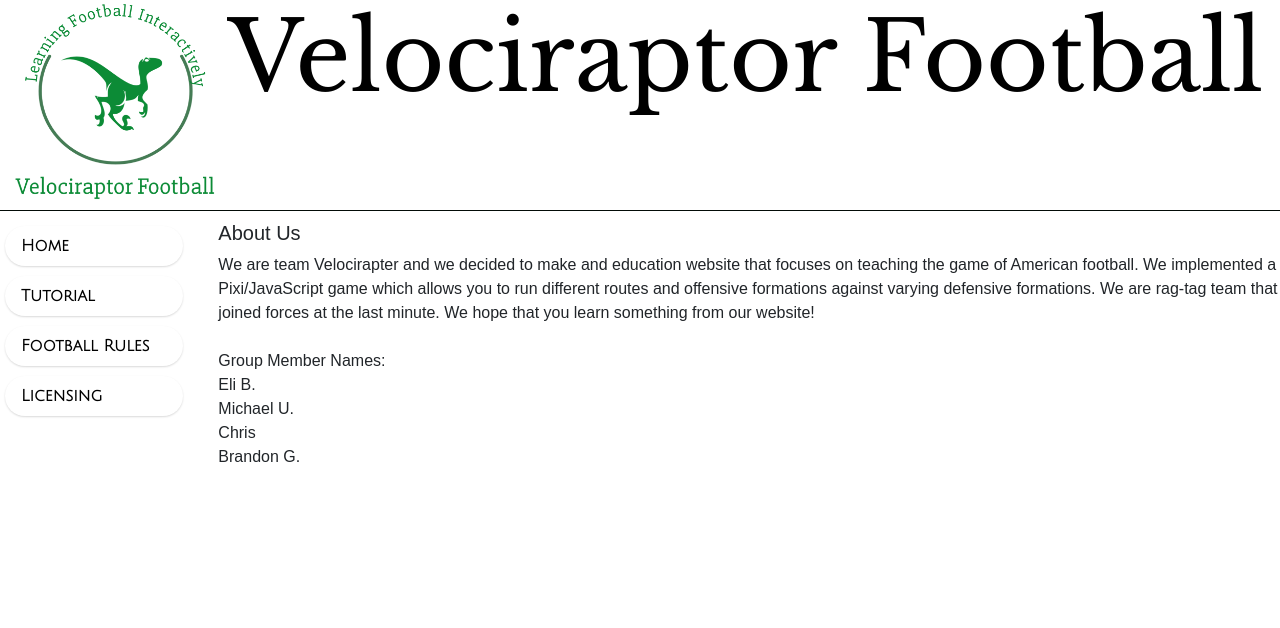
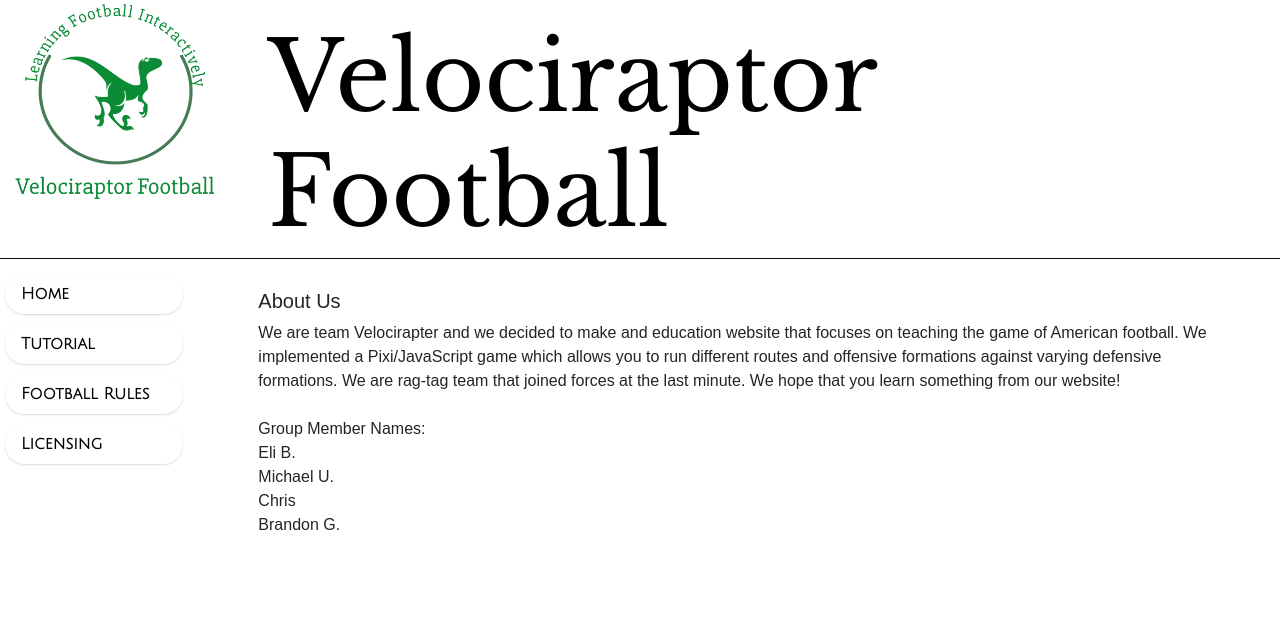
Before and after one commit to tapiocaPENGUIN/tapiocaPENGUIN.github.io, a plain HTML site: page frontEnd/html/home.html in a window 1280 px wide. Drawn offline with nearby package versions, Linux system fonts and the light colour scheme; a web font is replaced by a local one.

Commit message:
margin changes

```diff
--- a/frontEnd/CSS/home-styles.css
+++ b/frontEnd/CSS/home-styles.css
@@ -12,6 +12,16 @@ body {
 #raptor {
   margin-bottom: 10px;
 }
+
+#main-content{
+  margin-left: 40px;
+  margin-top: 20px;
+}
+#header {
+  margin-left: 40px;
+  margin-top: 20px;
+}
+/* The slo
 
 /* The slow way */
 .make-it-slow {
@@ -34,12 +44,6 @@ body {
 .links:hover{
   color: rgb(156, 214, 185) !important;
 }
-/* #b1 {
-  background: white;
-  border: none;
-  width: 100%;
-  text-align: left;
-} */
 .hide {
   display: none;
 }
--- a/frontEnd/html/home.html
+++ b/frontEnd/html/home.html
@@ -38,7 +38,7 @@
         <div class="col-lg-2">
           <img id="raptor" src="../images/vraptor.png" alt="logo" width="200" height="200">
         </div>
-        <div class="col-lg-10">
+        <div id="header" class="col-lg-9">
           <h1 id="home-page"class="display-1">Velociraptor Football</h1>
           <h1 id="new-title" class="display-1">Fun Facts</h1>
         </div>
@@ -62,7 +62,7 @@
             </li>
           </ul>
         </div>
-        <div id="main-content" class="col-lg-10">
+        <div id="main-content" class="col-sm-10 col-lg-9">
           <h5 id="old-header" class="display-5">About Us</h5>
           <p id="remove">
           We are team Velocirapter and we decided to make and education website that focuses
```
Also changed, not shown: frontEnd/html/rules.html (+2 -2 lines).
